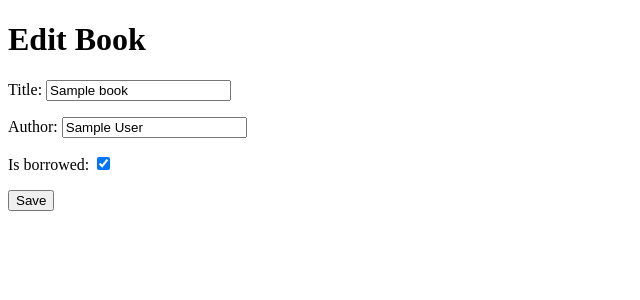
After one commit to salmanalaviasl-collab/library-project, a Django app: page /books/1/edit/ in a window 1280 px wide. The commit adds this page. Shown: the top 300 px of the page, without its empty margins (0-640 px from the left). Run offline with Django 5.2, Linux system fonts and the light colour scheme; tables that the repository leaves empty hold one stand-in row (values such as "Sample post").

Commit message:
update project

```diff
--- a/mysite/library/templates/library/book_list.html
+++ b/mysite/library/templates/library/book_list.html
@@ -9,10 +9,11 @@
         {% for book in books %}
             <li>
                 {{ book.title }} - {{ book.author }}
-                <a href="{% url 'delete_book' book.id %}">حذف</a>
+                <a href="{% url 'delete_book' book.id %}">delete</a>
+                <a href="{% url 'edit_book' book.id %}">edit</a>
             </li>
-
         {% endfor %}
     </ul>
+    <a href="{% url 'add_book' %}">add new book </a>
 </body>
 </html>
--- /dev/null
+++ b/mysite/library/templates/library/edit_book.html
@@ -0,0 +1,12 @@
+<!DOCTYPE html>
+<html>
+<head><title>Edit Book</title></head>
+<body>
+    <h1>Edit Book</h1>
+    <form method="POST">
+        {% csrf_token %}
+        {{ form.as_p }}
+        <button type="submit">Save</button>
+    </form>
+</body>
+</html>
--- a/mysite/library/urls.py
+++ b/mysite/library/urls.py
@@ -4,5 +4,6 @@ urlpatterns = [
     path("",views.book_list, name="book_list"),
     path("add/", views.add_book, name="add_book"),
     path('<int:book_id>/delete/', views.delete_book, name='delete_book'),
+    path("<int:book_id>/edit/" , views.edit_book, name="edit_book")
 
 ]
--- a/mysite/library/views.py
+++ b/mysite/library/views.py
@@ -17,6 +17,16 @@ def delete_book(request, book_id):
     book = Book.objects.get(id=book_id)
     book.delete()
     return redirect("book_list")
+def edit_book(request, book_id):
+    book = Book.objects.get(id=book_id)
+    if request.method == "POST":
+        form = BookForm(request.POST, instance=book)
+        if form.is_valid():
+            form.save()
+            return redirect("book_list")
+    else:
+        form = BookForm(instance=book)
+    return render(request, 'library/edit_book.html',{"form":form})
 
 
 # Create your views here.
```
